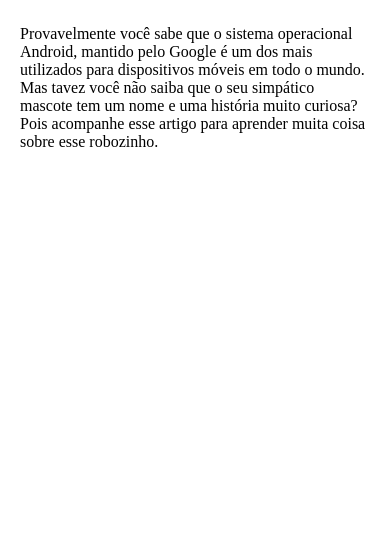
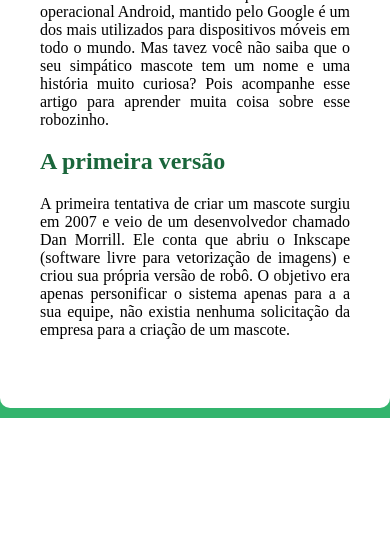
Before and after one commit to thamarafernandes/desafio-10-curso-de-html-e-css, a plain HTML site: page index.html in a window 390 px wide. Shown: the part 311-844 px from the top of the page. Drawn offline with Linux system fonts and the light colour scheme; a web font is replaced by a local one.

Commit message:
Responsividade

```diff
--- a/index.html
+++ b/index.html
@@ -21,8 +21,13 @@
         </nav>
     </header>
     <main>
-        <h1>História do Mascote do Android</h1>
-        <p>Provavelmente você sabe que o sistema operacional Android, mantido pelo Google é um dos mais utilizados para dispositivos móveis em todo o mundo. Mas tavez você não saiba que o seu simpático mascote tem um nome e uma história muito curiosa? Pois acompanhe esse artigo para aprender muita coisa sobre esse robozinho.</p>
+        <article>
+            <h1>História do Mascote do Android</h1>
+            <p>Provavelmente você sabe que o sistema operacional Android, mantido pelo Google é um dos mais utilizados para dispositivos móveis em todo o mundo. Mas tavez você não saiba que o seu simpático mascote tem um nome e uma história muito curiosa? Pois acompanhe esse artigo para aprender muita coisa sobre esse robozinho.</p>
+
+            <h2>A primeira versão</h2>
+            <p>A primeira tentativa de criar um mascote surgiu em 2007 e veio de um desenvolvedor chamado Dan Morrill. Ele conta que abriu o Inkscape (software livre para vetorização de imagens) e criou sua própria versão de robô. O objetivo era apenas personificar o sistema apenas para a a sua equipe, não existia nenhuma solicitação da empresa para a criação de um mascote.</p>
+        </article>
     </main>
 
 </body>
--- a/style.css
+++ b/style.css
@@ -49,16 +49,34 @@ nav > a:hover{
 }
 
 main{
-    padding-top: 50px;
+    background-color: #33b46d;
+    padding: 0 0px 10px;
 }
 
-main > h1{
+article{
+    padding: 50px 40px;
+    background-color: #fff;
+    border-radius: 0 0 10px 10px;
+    max-width: 80%;
+    margin: auto;
+    text-align: justify;
+
+}
+
+article > h1{
     font-family: "idroid";
     text-align: center;
     color: #1a663b;
     margin-bottom: 20px;
 }
 
-main > p{
-    padding: 20px;
+article > h2{
+    font-family: "idroid";
+    color: #1a663b;
+    text-align: left;
+    margin-bottom: 20px;
 }
+
+article> p{
+    margin-bottom: 19.2px;
+}
```
